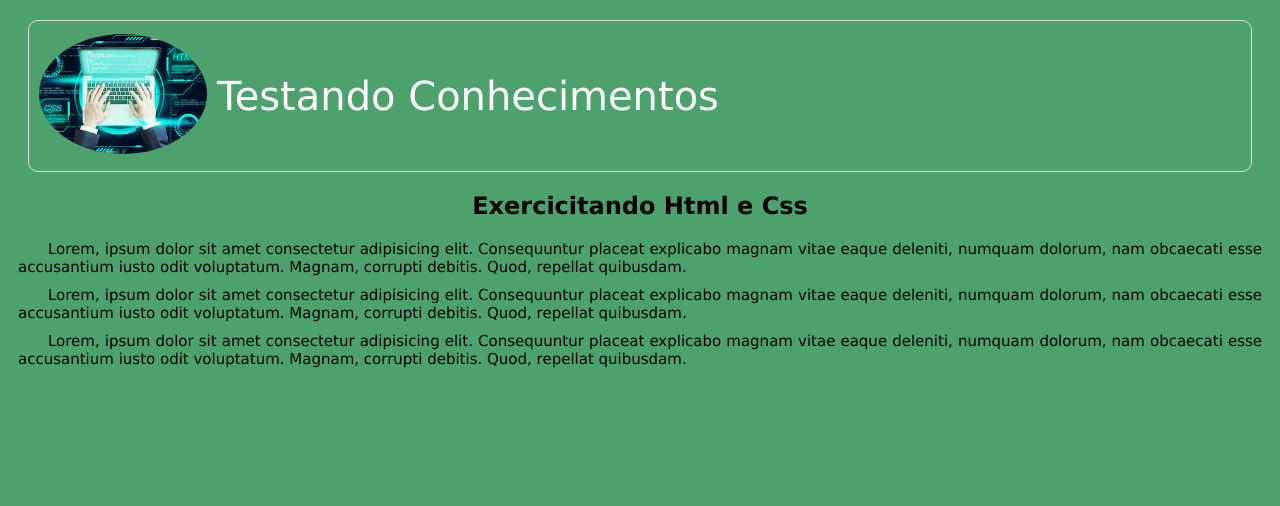
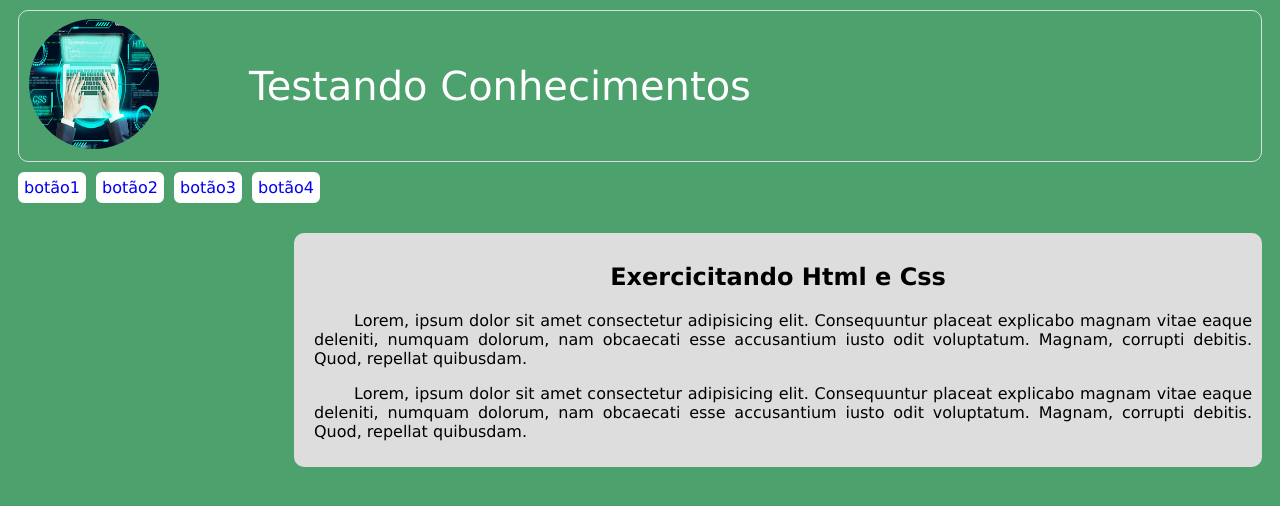
Before and after one commit to DamSystem/secundario, a plain HTML site: page index.html in a window 1280 px wide. Drawn offline with Linux system fonts and the light colour scheme.

Commit message:
commit de mais um exercício em html e css

```diff
--- a/index.html
+++ b/index.html
@@ -20,11 +20,21 @@
         </div>
     </section>
 
-    <h2>Exercicitando Html e Css</h2>
+    <div id="links">
+        <a class="bot1" href="botao1">botão1</a>
+        <a class="bot2" href="botao2">botão2</a>
+        <a class="bot3" href="botao3">botão3</a>
+        <a class="bot4" href="botao4">botão4</a>
+    </div>
 
-        <p id="p2">Lorem, ipsum dolor sit amet consectetur adipisicing elit. Consequuntur placeat explicabo magnam vitae eaque deleniti, numquam dolorum, nam obcaecati esse accusantium iusto odit voluptatum. Magnam, corrupti debitis. Quod, repellat quibusdam.</p>
-        <p id="p2">Lorem, ipsum dolor sit amet consectetur adipisicing elit. Consequuntur placeat explicabo magnam vitae eaque deleniti, numquam dolorum, nam obcaecati esse accusantium iusto odit voluptatum. Magnam, corrupti debitis. Quod, repellat quibusdam.</p>
-        <p id="p2">Lorem, ipsum dolor sit amet consectetur adipisicing elit. Consequuntur placeat explicabo magnam vitae eaque deleniti, numquam dolorum, nam obcaecati esse accusantium iusto odit voluptatum. Magnam, corrupti debitis. Quod, repellat quibusdam.</p>
-
+    <div id="not">
+    <div>
+        <h2 class="h2">Exercicitando Html e Css</h2>
+    </div>
+    <div>
+        <p>Lorem, ipsum dolor sit amet consectetur adipisicing elit. Consequuntur placeat explicabo magnam vitae eaque deleniti, numquam dolorum, nam obcaecati esse accusantium iusto odit voluptatum. Magnam, corrupti debitis. Quod, repellat quibusdam.</p>
+        <p>Lorem, ipsum dolor sit amet consectetur adipisicing elit. Consequuntur placeat explicabo magnam vitae eaque deleniti, numquam dolorum, nam obcaecati esse accusantium iusto odit voluptatum. Magnam, corrupti debitis. Quod, repellat quibusdam.</p>
+    </div>
+</div>
 </body>
 </html>
--- a/style.css
+++ b/style.css
@@ -12,29 +12,57 @@ body{
     height: 150px;
     border: 1px solid #ddd;
     border-radius: 10px;
-    margin: 20px;
+    margin: 10px;
+    gap: 30px;
 }
 
 #img{
-    height: 120px;
+    height: 130px;
+    width: 130px;
     margin: 10px;
     border-radius: 50%;
 }
 
+#links{
+    display: flex;
+    margin-left: 10px;
+    gap: 10px;
+    align-items: center;
+    justify-content: justify;
+}
+
+a{
+    text-decoration: none;
+    border: 2px solid white;
+    border-radius: 6px;
+    padding: 4px;
+}
+
+.bot1, .bot2, .bot3, .bot4{
+    background: white;
+}
 
 #p1{
     color: white;
     font-size: 40px;
+    text-align: justify;
+}
+
+.h2{
     text-align: center;
 }
-
-h2{
-    text-align: center;
+p{
+    text-align: justify;
+    text-indent: 40px;
+    margin-left: 10px;
 }
 
-#p2{
-    margin: 10px;
-    font-size: 15px;
-    text-align: justify;
-    text-indent: 30px;
+#not{
+    display: column;
+    background: #ddd;
+    margin: 30px 10px 30px 0px;
+    padding: 10px;
+    width: 75%;
+    float: right;
+    border-radius: 10px;
 }
```
